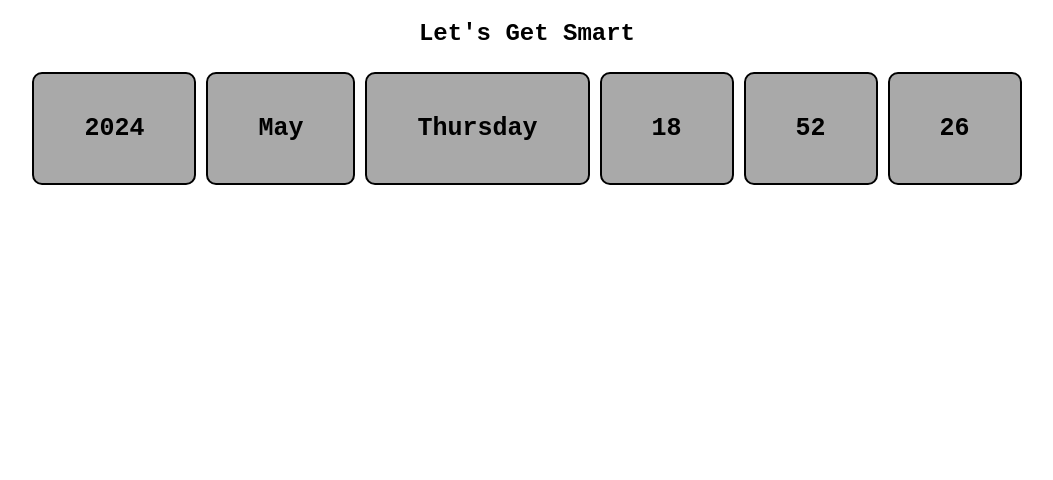
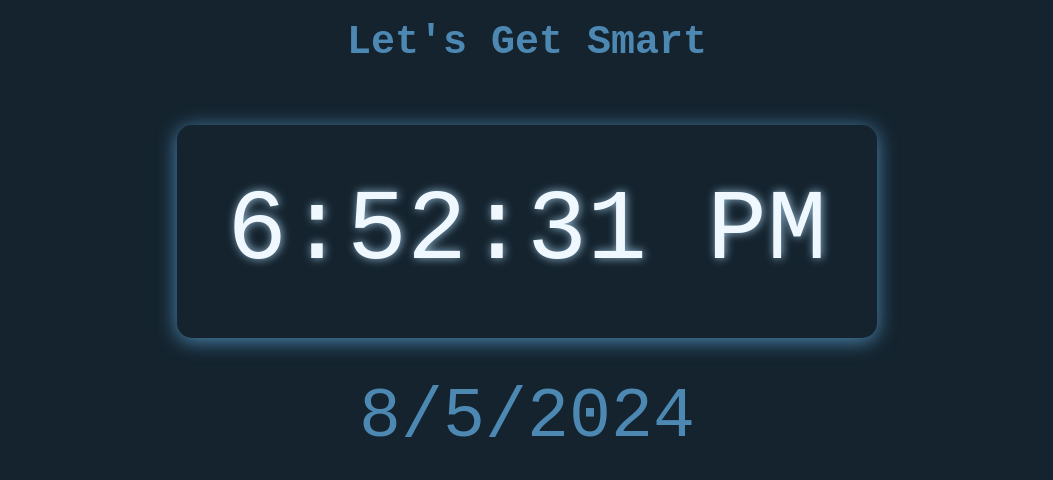
Before and after one commit to imranahmad537/digital-clock, a plain HTML site: page index.html in a window 1280 px wide. Shown: the whole page, without its empty margins (113-1166 px from the left). Drawn offline with Linux system fonts and the light colour scheme.

Commit message:
first commit

```diff
--- a/app.js
+++ b/app.js
@@ -1,19 +1,49 @@
-
-let today = new Date();
-let year = today.getFullYear();
-let month = today.getMonth();
-let day = today.getMonth();
-let hour = today.getHours();
-let mint = today.getMinutes();
-let secds = today.getSeconds();
-
-let days = ["Sunday","Monday", "Tuesday","Wednesday","Thursday","Friday","Saturday"];
-let months = ["January","Februry","March","April","May","June","July","August","September","October","November","December"];
 
 
-document.querySelector(".yr").textContent = year
-document.querySelector(".mon").textContent = months[month];
-document.querySelector(".day").textContent = days[day];
-document.querySelector(".hr").textContent = hour;
-document.querySelector(".min").textContent = mint;
-document.querySelector(".sec").textContent = secds;
+
+
+function smartWatch(){
+    let today = new Date();
+    let hour = today.getHours().toString().padStart(2,'0');
+    let mint = today.getMinutes().toString().padStart(2,'0');
+    let secds = today.getSeconds().toString().padStart(2,'0');
+    let day = today.getDate();
+    let month = today.getMonth() +1;
+    let yr = today.getFullYear();
+
+    // Setting PM or AM
+    let meridiem = hour >=12 ? 'PM' : 'AM';
+    // setting 12 hour format
+    let thf = hour % 12 || 12;
+
+    let timeString = `${thf}:${mint}:${secds}   ${meridiem}`;
+
+    document.querySelector(".time").textContent = timeString;
+
+   let formatedDate = `${day}/${month}/${yr}`;
+
+    let show = document.querySelector(".date");
+    show.textContent = formatedDate;
+}
+
+smartWatch()
+setInterval(smartWatch,1000);
+
+
+// let year = today.getFullYear();
+// let month = today.getMonth();
+// let day = today.getDay();
+
+
+
+
+
+// let days = ["Sunday","Monday", "Tuesday","Wednesday","Thursday","Friday","Saturday"];
+// let months = ["January","Februry","March","April","May","June","July","August","September","October","November","December"];
+
+// document.querySelector(".yr").textContent = year
+// document.querySelector(".mon").textContent = months[month];
+// document.querySelector(".day").textContent = days[day];
+// document.querySelector(".hr").textContent = hour;
+// document.querySelector(".min").textContent = mint;
+// document.querySelector(".sec").textContent = secds;
--- a/index.html
+++ b/index.html
@@ -7,9 +7,24 @@
     <link rel="stylesheet" href="style.css">
 </head>
 <body>
+    <header></header>
+    <main>
+        <h2>Let's Get Smart</h2>
+        <div class="content">
+            <div class="time">
+                <span class="dis_time"></span>
+            </div>
+            <div class="date">
+                <span class="dis_day"></span>
+                <span class="dis_date"></span>
+                <span class="dis_mon"></span>
+            </div>
+        </div>
+
+    </main>
     <footer>
-        <h2>Let's Get Smart</h2>
-        <div class="watch">
+
+        <!-- <div class="watch">
             <div class="yr bg">
                 <h3>Year</h3>
             </div>
@@ -29,7 +44,9 @@
                 <h3>Year</h3>
             </div>
 
-        </div>
+        </div> -->
+
+
     </footer>
 </body>
 <script src="app.js"></script>
--- a/style.css
+++ b/style.css
@@ -5,25 +5,45 @@
 }
 body{
     font-family: 'Courier New', Courier, monospace;
+    /* background-color: #14232e; */
+
+    background-color: #14232e;
 }
 h2{
     text-align: center;
     margin: 20px;
 }
-.watch{
+h2{
+    color: #4d88b3;
+    text-align: center;
+    font-size: 40px;
+}
+.content{
     display: flex;
-    flex-direction: row;
     justify-content: center;
     align-items: center;
-    font-size: 25px;
-    color: black;
+    flex-direction: column;
 }
-.bg{
-    margin: 5px;
-    background-color: darkgrey;
-    border: 2px solid black;
-    font-weight: bold;
-    border-radius:10px;
-    padding: 40px 50px;
+.time{
+    /* border: 1px solid #4d88b3; */
+    box-shadow: #4d88b3 0px 3px 20px 0px;
+    border-radius: 15px;
+    padding: 50px;
+    /* box-shadow: #091e2d 5px 5px 10px; */
+    color: aliceblue;
+    font-size: 100px;
+    text-shadow: #94b8d1 1px 0 10px;
+    margin-top: 40px;
+}
+.date{
 
+
+    border-radius: 15px;
+    color: #4d88b3;
+    font-size: 70px;
+    margin-top: 20px;
+    padding: 20px;
 }
+.dis_time{
+    font-size: x-large;
+}
```
